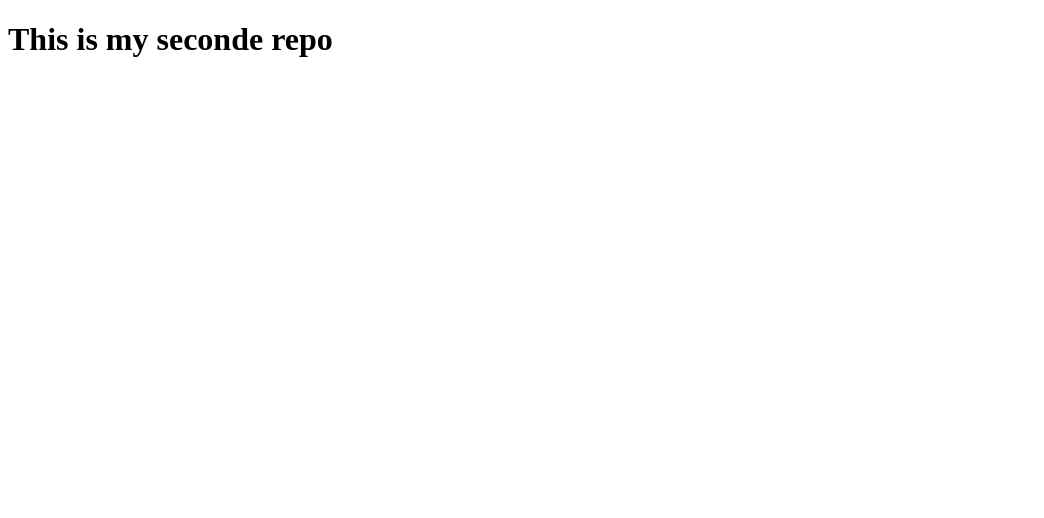
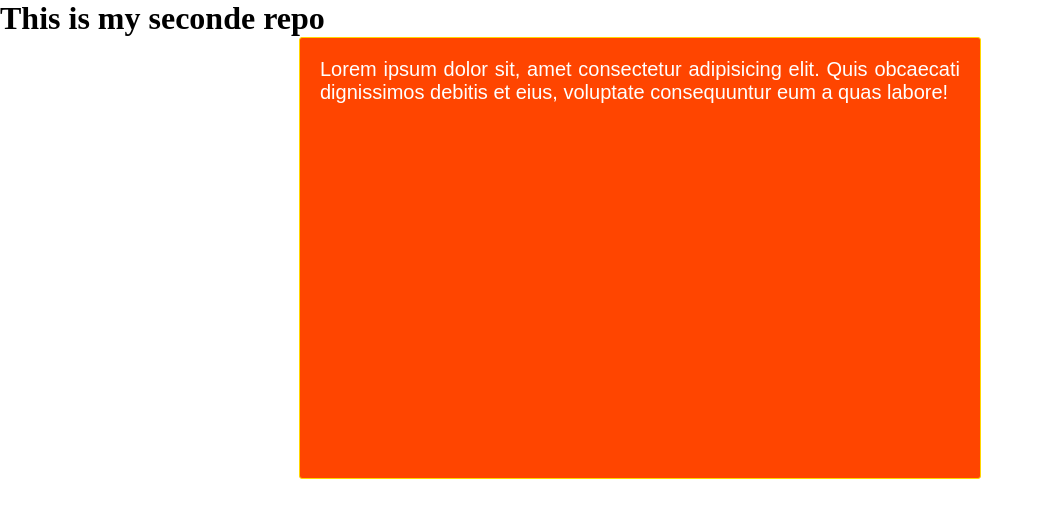
Before and after one commit to Antorkarmokar28/my-first-repo, a plain HTML site: page index.html in a window 1280 px wide. Shown: the whole page, without its empty margins (0-1044 px from the left). Drawn offline with Linux system fonts and the light colour scheme.

Commit message:
div something style

```diff
--- /dev/null
+++ b/css/style.css
@@ -0,0 +1,20 @@
+*{
+    margin:0;
+    padding: 0;
+}
+.blog {
+    width: 50%;
+    background-color: orangered;
+    height: 50vh;
+    padding: 20px 20px;
+    border-radius: 3px;
+    border: 1px solid gold;
+    margin: 0 auto;
+}
+.blog p{
+    color:#ffff;
+    font-size: 20px;
+    text-align: justify;
+    font-family:Arial, Helvetica, sans-serif;
+    align-items:center;
+}
--- a/index.html
+++ b/index.html
@@ -5,8 +5,13 @@
     <meta http-equiv="X-UA-Compatible" content="IE=edge">
     <meta name="viewport" content="width=device-width, initial-scale=1.0">
     <title>This is my seconde repo</title>
+    <link rel="shortcut icon" href="images/android-chrome-192x192.png" type="images/png">
+    <link rel="stylesheet" href="css/style.css">
 </head>
 <body>
     <h1>This is my seconde repo</h1>
+    <div class="blog">
+        <p>Lorem ipsum dolor sit, amet consectetur adipisicing elit. Quis obcaecati dignissimos debitis et eius, voluptate consequuntur eum a quas labore!</p>
+    </div>
 </body>
 </html>
```
Also changed, not shown: images/android-chrome-192x192.png (added).
